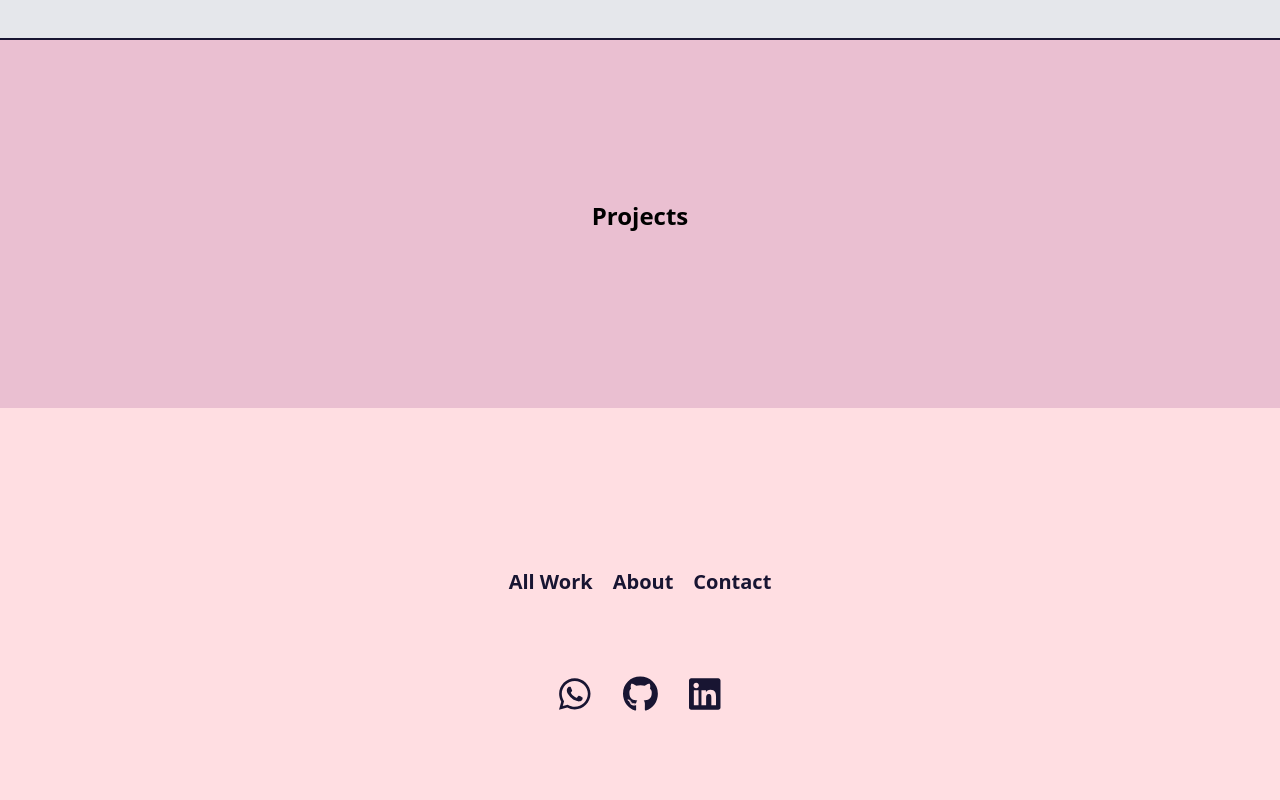
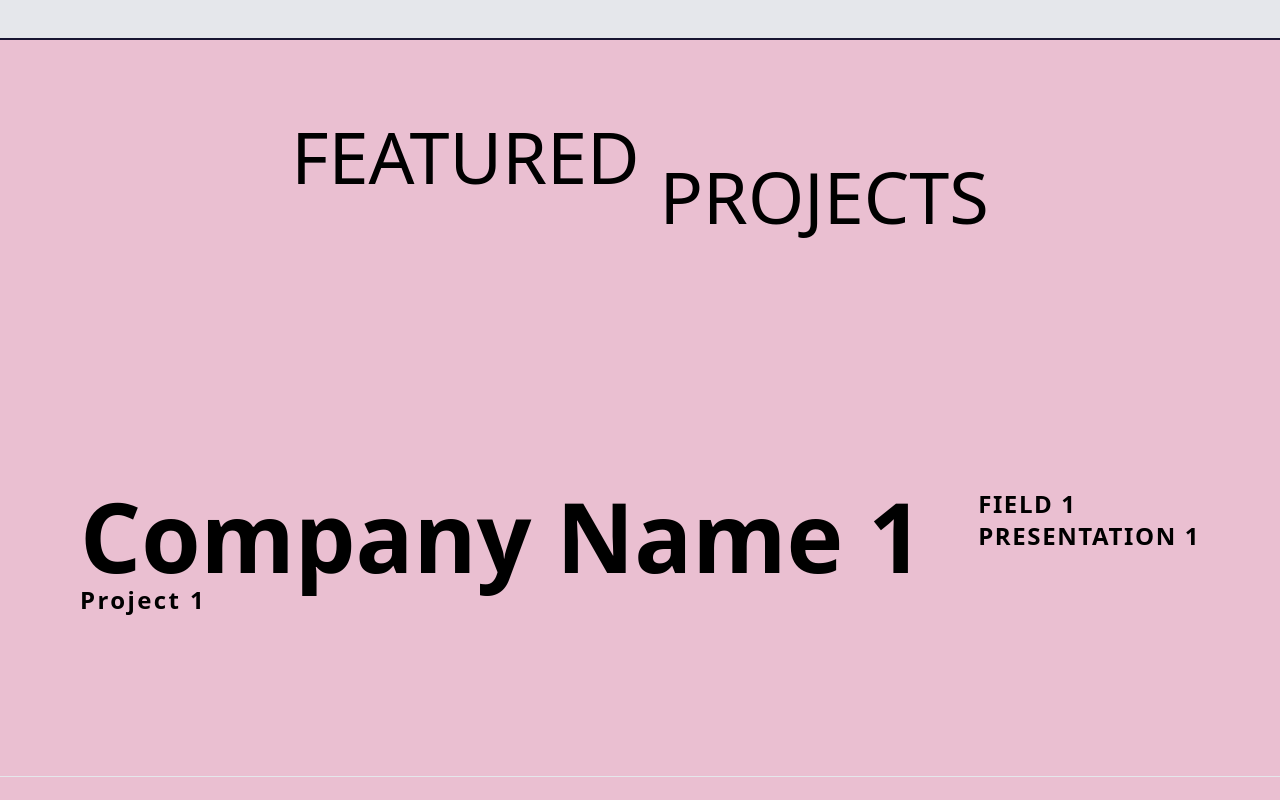
Before and after one commit to fariraimasocha/farirai.me, a React (Vite) app: page / in a window 1280 px wide. Shown: the part 760-1560 px from the top of the page. Built offline with nearby package versions, Linux system fonts and the light colour scheme.

Commit message:
wip
company and projects section make use of props

```diff
--- /dev/null
+++ b/src/components/Company.jsx
@@ -0,0 +1,27 @@
+
+import React from 'react';
+
+function Company({ companyName, project, field, presentation, bgClass }) {
+    return (
+        <div className={`flex justify-between px-20 border-b py-40 transition hover:${bgClass}`}>
+            <div>
+                <h1 className='text-8xl font-black'>
+                    {companyName}
+                </h1>
+                <p className='text-2xl font-semibold tracking-widest'>
+                    {project}
+                </p>
+            </div>
+            <div className='tracking-widest'>
+                <h1 className='text-2xl font-semibold'>
+                    {field}
+                </h1>
+                <p className='text-2xl font-semibold'>
+                    {presentation}
+                </p>
+            </div>
+        </div>
+    );
+}
+
+export default Company;
--- a/src/components/Footer.jsx
+++ b/src/components/Footer.jsx
@@ -8,13 +8,13 @@ function Footer() {
         <div>
             <footer className='py-40 bg-footbg text-ech1'>
 
-                <div className='justify-center items-center flex space-x-5 text-xl font-semibold '>
+                <div className='justify-center items-center flex space-x-5 text-2xl font-semibold '>
                     <a href="#" className='hover:pulse'>All Work</a>
                     <a href="#" className='hover:pulse'>About</a>
                     <a href="#" className='hover:pulse'>Contact</a>
                 </div>
 
-                <div className='justify-center items-center flex space-x-8 font-semibold py-20 '>
+                <div className='justify-center items-center flex space-x-8 font-semibold py-20'>
                     <a href="https://yourwebsite.com" target="_blank" rel="noopener noreferrer">
                         <FontAwesomeIcon icon={faWhatsapp} className='text-4xl hover:text-gray-400 transition' />
                     </a>
--- a/src/components/Projects.jsx
+++ b/src/components/Projects.jsx
@@ -1,9 +1,79 @@
 import React from 'react';
+import Company from './Company';
 
 function Projects() {
     return (
-        <div className='py-40 bg-pin text-center'>
-            <h2 className='text-2xl font-bold mb-4'>Projects</h2>
+        <div className=' bg-pin hover:bg-blue-200 transition'>
+            <div className='flex space-x-5 mb-4 justify-center mx-auto text-7xl py-20'>
+                <h2 className='font-light'>FEATURED</h2>
+                <h2 className='font-light mt-10'>PROJECTS</h2>
+            </div>
+            {/* <div className='flex justify-between px-20 border-b py-40 transition'>
+                <div>
+                    <h1 className='text-8xl font-black'>
+                        Company Name
+                    </h1>
+                    <p className='text-2xl font-semibold tracking-widest'>
+                        Project
+                    </p>
+                </div>
+                <div className='tracking-widest'>
+                    <h1 className='text-2xl font-semibold'>
+                        FIELD
+                    </h1>
+                    <p className='text-2xl font-semibold'>
+                        PRESENTATION
+                    </p>
+                </div>
+            </div>
+            <div className='flex justify-between px-20 border-b hover:bg-chel py-40 transition'>
+                <div>
+                    <h1 className='text-8xl font-black'>
+                        Company Name
+                    </h1>
+                    <p className='text-2xl font-semibold tracking-widest'>
+                        Project
+                    </p>
+                </div>
+                <div className='tracking-widest'>
+                    <h1 className='text-2xl font-semibold'>
+                        FIELD
+                    </h1>
+                    <p className='text-2xl font-semibold'>
+                        PRESENTATION
+                    </p>
+                </div>
+            </div>
+            <div className='flex justify-between px-20 border-b hover:bg-yel py-40 transition'>
+                <div>
+                    <h1 className='text-8xl font-black'>
+                        Company Name
+                    </h1>
+                    <p className='text-2xl font-semibold tracking-widest'>
+                        Project
+                    </p>
+                </div>
+                <div className='tracking-widest'>
+                    <h1 className='text-2xl font-semibold'>
+                        FIELD
+                    </h1>
+                    <p className='text-2xl font-semibold'>
+                        PRESENTATION
+                    </p>
+                </div>
+            </div> */}
+            <Company
+                companyName="Company Name 1"
+                project="Project 1"
+                field="FIELD 1"
+                presentation="PRESENTATION 1"
+                bgClass="bg-chel"
+            />
+            <div className='flex items-center justify-center px-20 border-b hover:bg-darky py-40 transition'>
+                <a href="#">
+                    <button className='px-6 py-2 rounded-3xl ring-2 ring-darky1 text-darky1 font-semibold text-2xl hover:animate-bounce transition'>All Work</button>
+                </a>
+            </div>
         </div>
     );
 }
```
